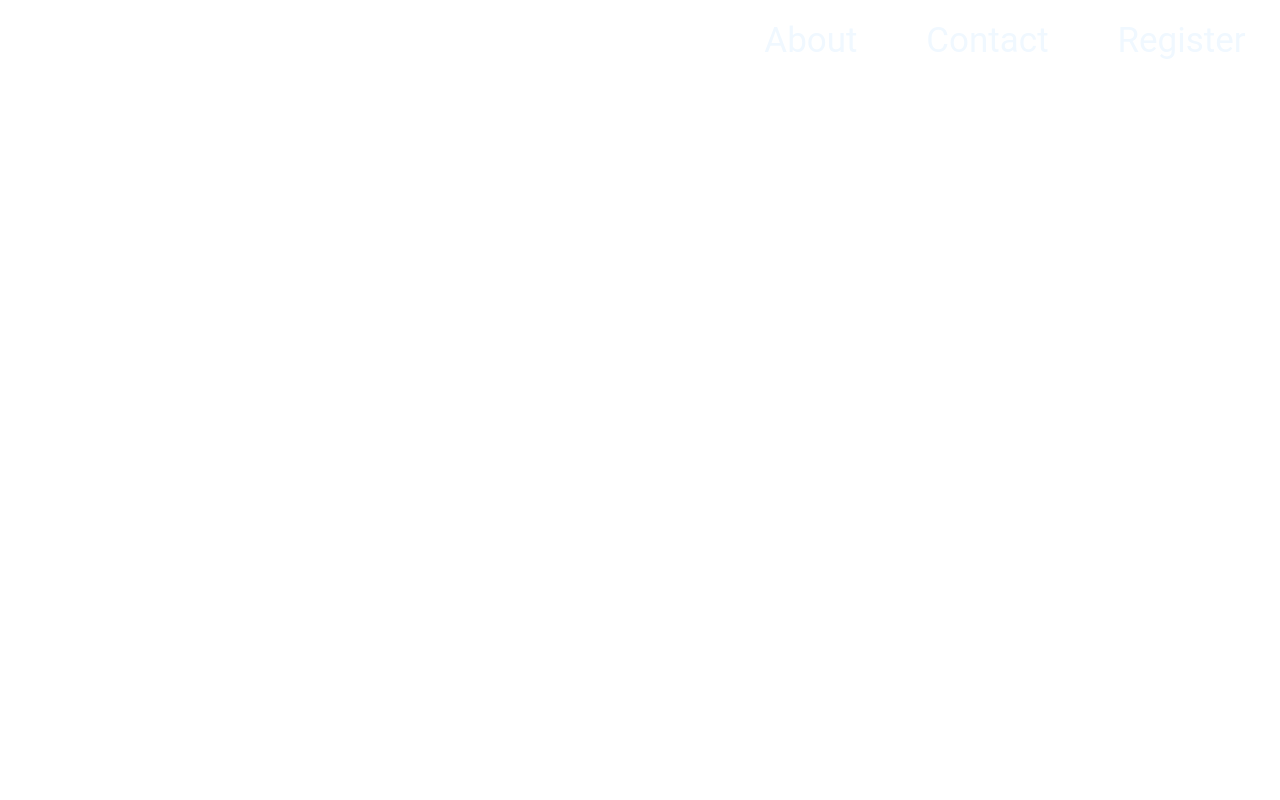
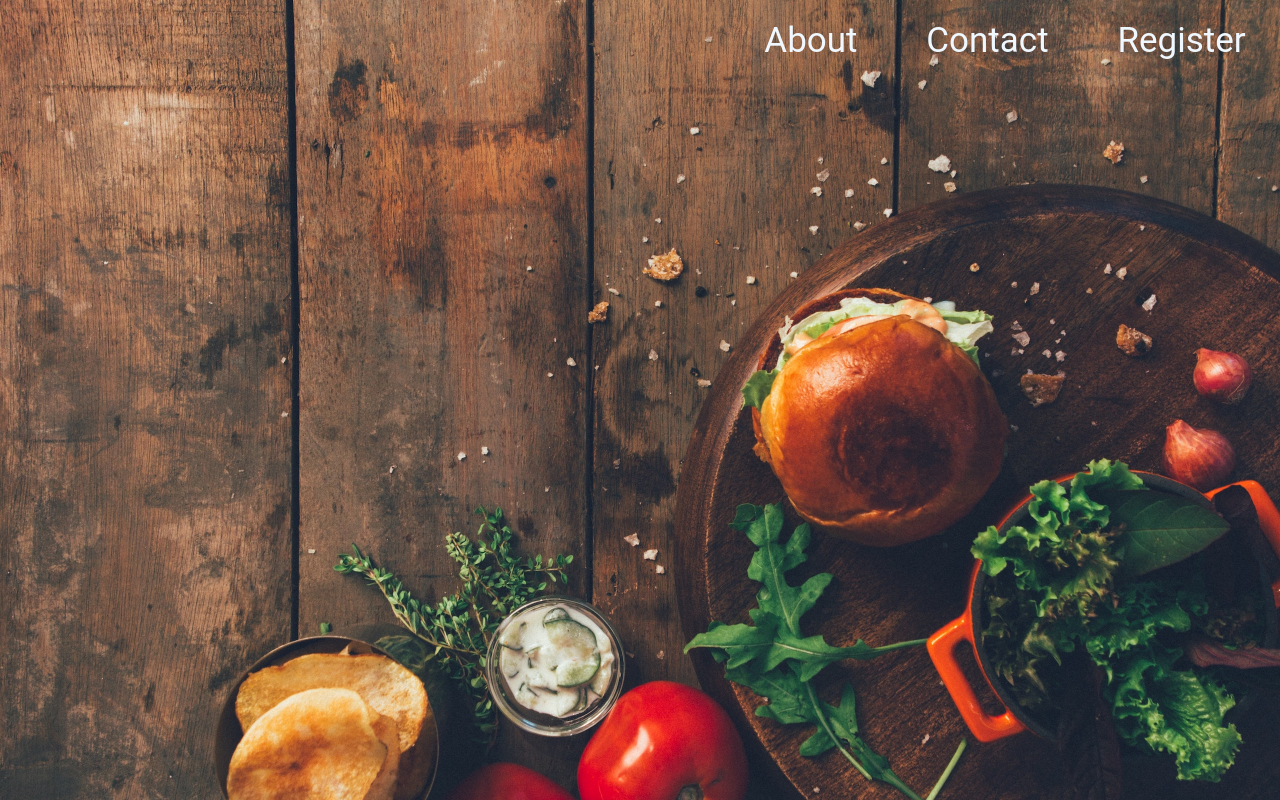
Before and after one commit to chef-portfolio-4/landing-page, a plain HTML site: page index.html in a window 1280 px wide. Shown: the top 800 px of the page. Drawn offline with Linux system fonts and the light colour scheme; the site is published under a folder, as on GitHub Pages, so addresses that start at the root find nothing.

Commit message:
image not showing fix

```diff
--- a/less/navigation.less
+++ b/less/navigation.less
@@ -1,6 +1,6 @@
 #heading {
     // display: block;
-    background-image: url(/images/burger-and-vegetables-placed-on-brown-wood-surface-1565982.jpg);
+    background-image: url(../images/burger-and-vegetables-placed-on-brown-wood-surface-1565982.jpg);
     background-position: center center;
     background-size: cover;
     background-attachment: fixed;
```
Also changed, not shown: css/index.css.
